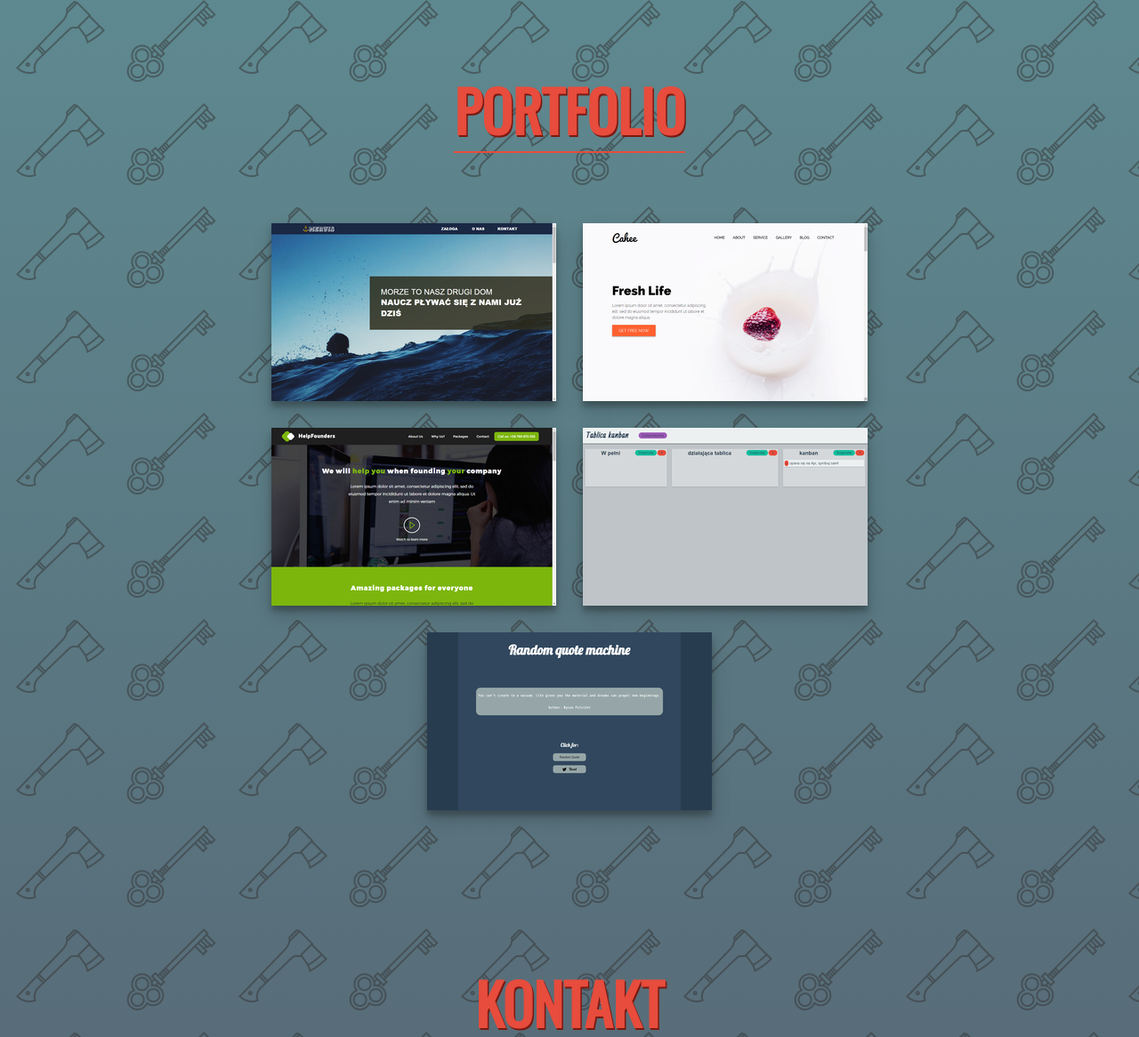
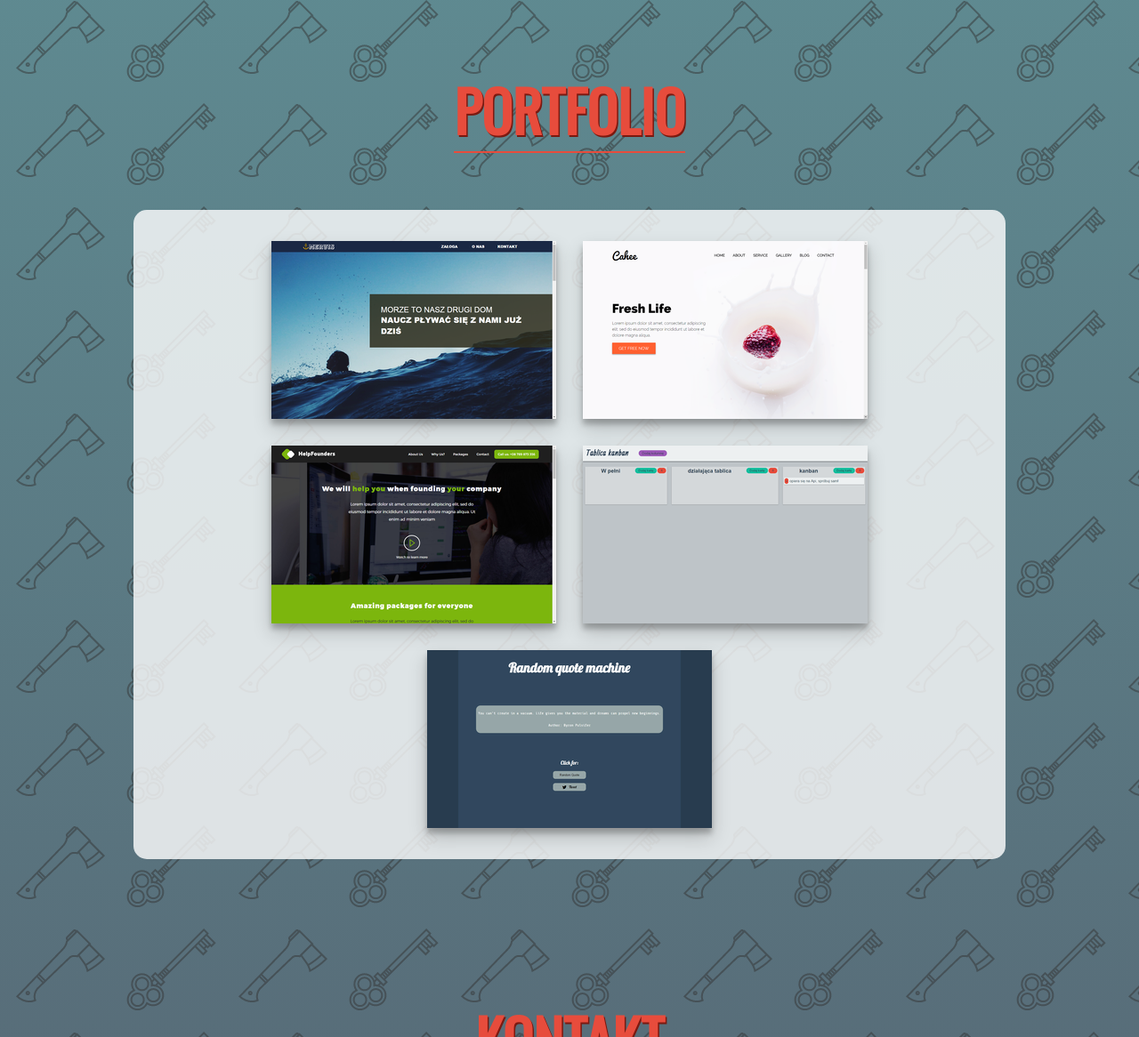
Before and after one commit to Dawqss/Portfolio, a website: page index.html in a window 1280 px wide. Shown: the part 3266-4432 px from the top of the page at 89% size. Drawn offline with nearby package versions, Linux system fonts and the light colour scheme.

Commit message:
Add files via upload

```diff
--- a/css/style.css
+++ b/css/style.css
@@ -231,7 +231,8 @@ header {
   flex-wrap: wrap;
   flex-direction: row;
   font-size: 8rem;
-  margin-bottom: 120px; }
+  margin-bottom: 120px;
+  justify-content: center; }
 
 #skills .flex > div {
   width: 25%;
@@ -275,7 +276,10 @@ header {
   #portfolio .flex {
     display: flex;
     flex-wrap: wrap;
-    justify-content: center; }
+    justify-content: center;
+    background-color: rgba(255, 255, 255, 0.8);
+    border-radius: 15px;
+    padding: 20px 0; }
   #portfolio .flex > div {
     position: relative;
     box-shadow: 0 10px 20px rgba(0, 0, 0, 0.19), 0 6px 6px rgba(0, 0, 0, 0.23);
--- a/sass/_portfolio.sass
+++ b/sass/_portfolio.sass
@@ -8,7 +8,9 @@
 		display: flex
 		flex-wrap: wrap
 		justify-content: center
-
+		background-color: rgba(255,255,255, 0.8)
+		border-radius: 15px
+		padding: 20px 0
 	.flex>div
 		position: relative
 		box-shadow: 0 10px 20px rgba(0,0,0,0.19), 0 6px 6px rgba(0,0,0,0.23)
--- a/sass/_skills.sass
+++ b/sass/_skills.sass
@@ -12,6 +12,7 @@
 		flex-direction: row
 		font-size: 8rem
 		margin-bottom: 120px
+		justify-content: center
 	.flex>div
 		width: 25%
 		text-align: center
```
Also changed, not shown: img/forum.png (added), img/tetris.png (added), sass/_aboutme.sass (line endings or trailing spaces), sass/_basic.sass (line endings or trailing spaces), sass/_contact.sass (line endings or trailing spaces), sass/_footer.sass (line endings or trailing spaces), sass/_header.sass (line endings or trailing spaces), sass/_loader.sass (line endings or trailing spaces), sass/main.sass (line endings or trailing spaces).
